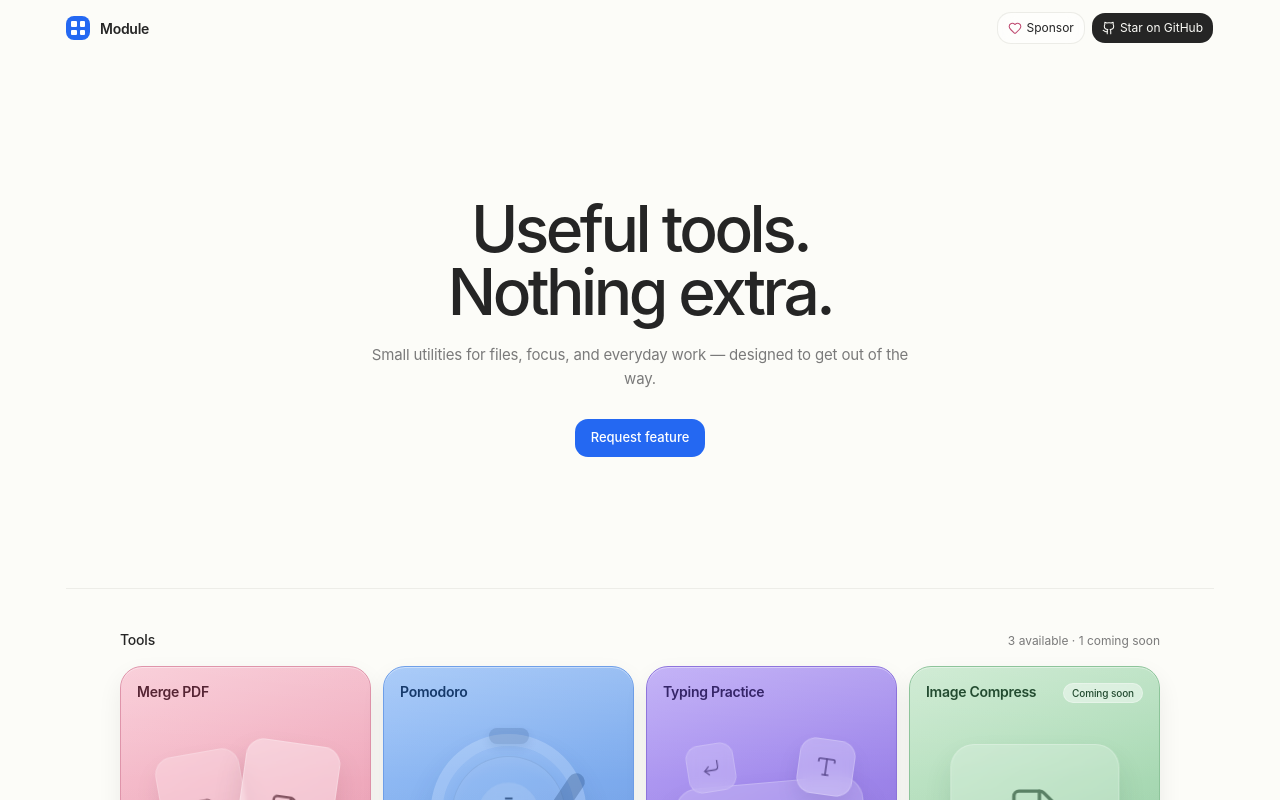
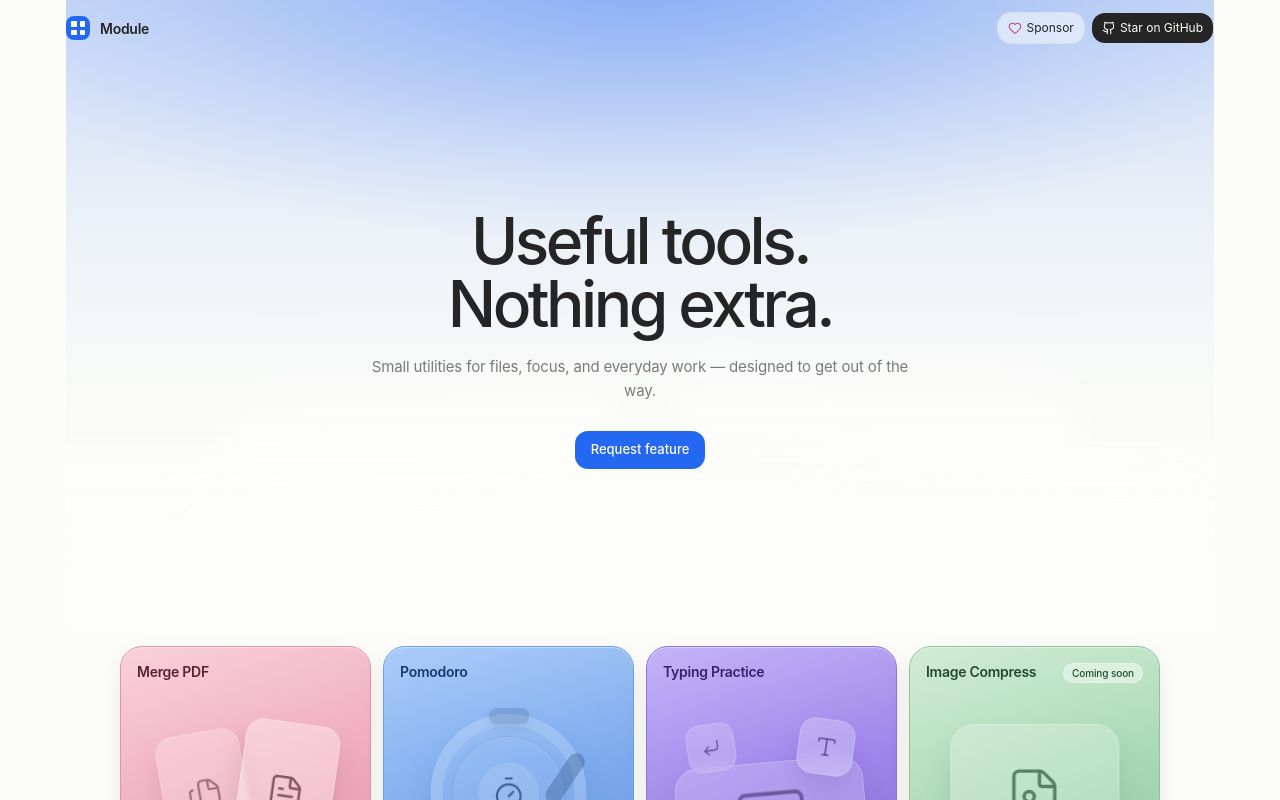
Before and after one commit to howlil/modu-app, a SvelteKit app: page / in a window 1280 px wide. Shown: the top 800 px of the page. Built offline with nearby package versions, Linux system fonts and the light colour scheme.

Commit message:
style: add primary cloud hero and simplify tool section

```diff
--- a/src/routes/+page.svelte
+++ b/src/routes/+page.svelte
@@ -17,7 +17,16 @@
   <meta name="description" content="Small browser utilities that run locally." />
 </svelte:head>
 
-<section class="grid min-h-[520px] place-items-center py-12 text-center max-[700px]:min-h-[460px] max-[700px]:py-9">
+<section class="hero-cloud relative -mt-[68px] overflow-hidden pt-[68px]">
+  <div class="cloud-field pointer-events-none absolute inset-x-[-8%] bottom-[-12px] h-[53%]" aria-hidden="true">
+    <span class="cloud cloud-1"></span>
+    <span class="cloud cloud-2"></span>
+    <span class="cloud cloud-3"></span>
+    <span class="cloud cloud-4"></span>
+    <span class="cloud cloud-5"></span>
+  </div>
+
+  <div class="relative z-10 grid min-h-[570px] place-items-center py-[72px] pb-[98px] text-center max-[700px]:min-h-[500px] max-[700px]:py-14">
     <div class="mx-auto w-full max-w-[820px]">
       <h1 class="m-0 text-[clamp(42px,6vw,64px)] font-[520] leading-[0.98] tracking-[-0.055em]">
         Useful tools.<br />Nothing extra.
@@ -31,14 +40,10 @@
         <FeatureRequestDialog />
       </div>
     </div>
+  </div>
 </section>
 
-<section id="tools" class="border-t border-border/[0.70] py-10 max-[700px]:py-8" aria-labelledby="tools-title">
-  <div class="mx-auto mb-4 flex w-full max-w-[1040px] items-end justify-between gap-4">
-    <h2 id="tools-title" class="m-0 text-[14px] font-medium tracking-[-0.015em]">Tools</h2>
-    <span class="text-[12px] font-normal text-muted-foreground">{modules.length} available · 1 coming soon</span>
-  </div>
-
+<section id="tools" class="pb-16 pt-2 max-[700px]:pb-12">
   <div class="mx-auto grid w-full max-w-[1040px] grid-cols-4 gap-3 max-[820px]:grid-cols-2">
     {#each modules as module}
       <ToolCard {module} />
@@ -47,3 +52,129 @@
     <ToolCard module={imageCompressPreview} preview />
   </div>
 </section>
+
+<style>
+  .hero-cloud {
+    background:
+      radial-gradient(
+        900px 350px at 50% -4%,
+        color-mix(in srgb, var(--primary) 40%, transparent) 0%,
+        color-mix(in srgb, var(--primary) 24%, transparent) 28%,
+        color-mix(in srgb, var(--primary) 10%, transparent) 53%,
+        transparent 78%
+      ),
+      linear-gradient(
+        180deg,
+        color-mix(in srgb, var(--primary) 23%, transparent) 0%,
+        color-mix(in srgb, var(--primary) 16%, transparent) 16%,
+        color-mix(in srgb, var(--primary) 9%, transparent) 31%,
+        color-mix(in srgb, var(--primary) 3.5%, transparent) 50%,
+        color-mix(in srgb, var(--background) 76%, transparent) 72%,
+        var(--background) 100%
+      );
+  }
+
+  .hero-cloud::after {
+    content: '';
+    position: absolute;
+    inset: 0;
+    pointer-events: none;
+    z-index: 1;
+    background: linear-gradient(
+      180deg,
+      transparent 0%,
+      transparent 44%,
+      color-mix(in srgb, var(--background) 14%, transparent) 58%,
+      color-mix(in srgb, var(--background) 58%, transparent) 78%,
+      var(--background) 100%
+    );
+  }
+
+  .cloud-field::before,
+  .cloud-field::after {
+    content: '';
+    position: absolute;
+    border-radius: 999px;
+    background: rgb(255 255 255 / 0.6);
+    filter: blur(20px);
+  }
+
+  .cloud-field::before {
+    width: 30%;
+    height: 26%;
+    left: 19%;
+    top: 23%;
+    transform: rotate(-4deg);
+  }
+
+  .cloud-field::after {
+    width: 31%;
+    height: 23%;
+    right: 17%;
+    top: 18%;
+    transform: rotate(5deg);
+  }
+
+  .cloud {
+    position: absolute;
+    display: block;
+    border-radius: 999px;
+    background:
+      radial-gradient(
+        circle at 50% 38%,
+        rgb(255 255 255 / 0.98) 0%,
+        rgb(255 255 255 / 0.94) 45%,
+        rgb(255 255 255 / 0.78) 68%,
+        rgb(255 255 255 / 0) 100%
+      );
+    box-shadow:
+      0 -18px 60px rgb(255 255 255 / 0.72),
+      0 25px 90px color-mix(in srgb, var(--primary) 3.5%, transparent);
+  }
+
+  .cloud-1 {
+    width: 34%;
+    height: 48%;
+    left: -3%;
+    bottom: -2%;
+    opacity: 0.88;
+  }
+
+  .cloud-2 {
+    width: 34%;
+    height: 60%;
+    left: 13%;
+    bottom: -13%;
+    opacity: 0.96;
+  }
+
+  .cloud-3 {
+    width: 38%;
+    height: 66%;
+    left: 33%;
+    bottom: -18%;
+  }
+
+  .cloud-4 {
+    width: 35%;
+    height: 57%;
+    left: 60%;
+    bottom: -11%;
+    opacity: 0.95;
+  }
+
+  .cloud-5 {
+    width: 31%;
+    height: 46%;
+    right: -2%;
+    bottom: -2%;
+    opacity: 0.86;
+  }
+
+  @media (max-width: 700px) {
+    .cloud-field {
+      height: 46%;
+      bottom: -22px;
+    }
+  }
+</style>
```
Lines whose indentation alone changed are shown as unchanged.
